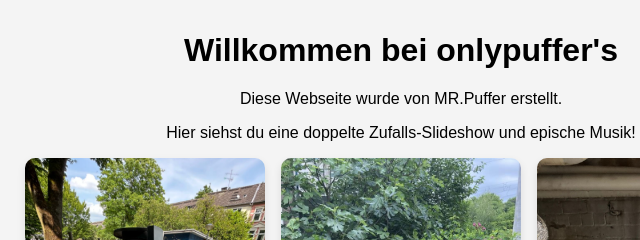
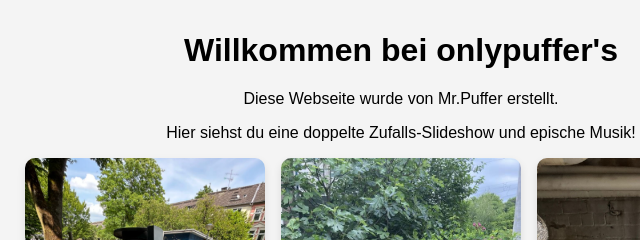
Before and after one commit to Pufferxme/onlypuffer, a plain HTML site: page index.html in a window 1280 px wide. Shown: the top 240 px of the page, 239-879 px from the left. Drawn offline with Linux system fonts and the light colour scheme.

Commit message:
Update index.html

```diff
--- a/index.html
+++ b/index.html
@@ -51,7 +51,7 @@
 <body>
   <main>
     <h1>Willkommen bei onlypuffer's</h1>
-    <p>Diese Webseite wurde von MR.Puffer erstellt.</p>
+    <p>Diese Webseite wurde von Mr.Puffer erstellt.</p>
     <p>Hier siehst du eine doppelte Zufalls-Slideshow und epische Musik!</p>
 
     <div class="slideshow-row" id="slideshow1"></div>
```
